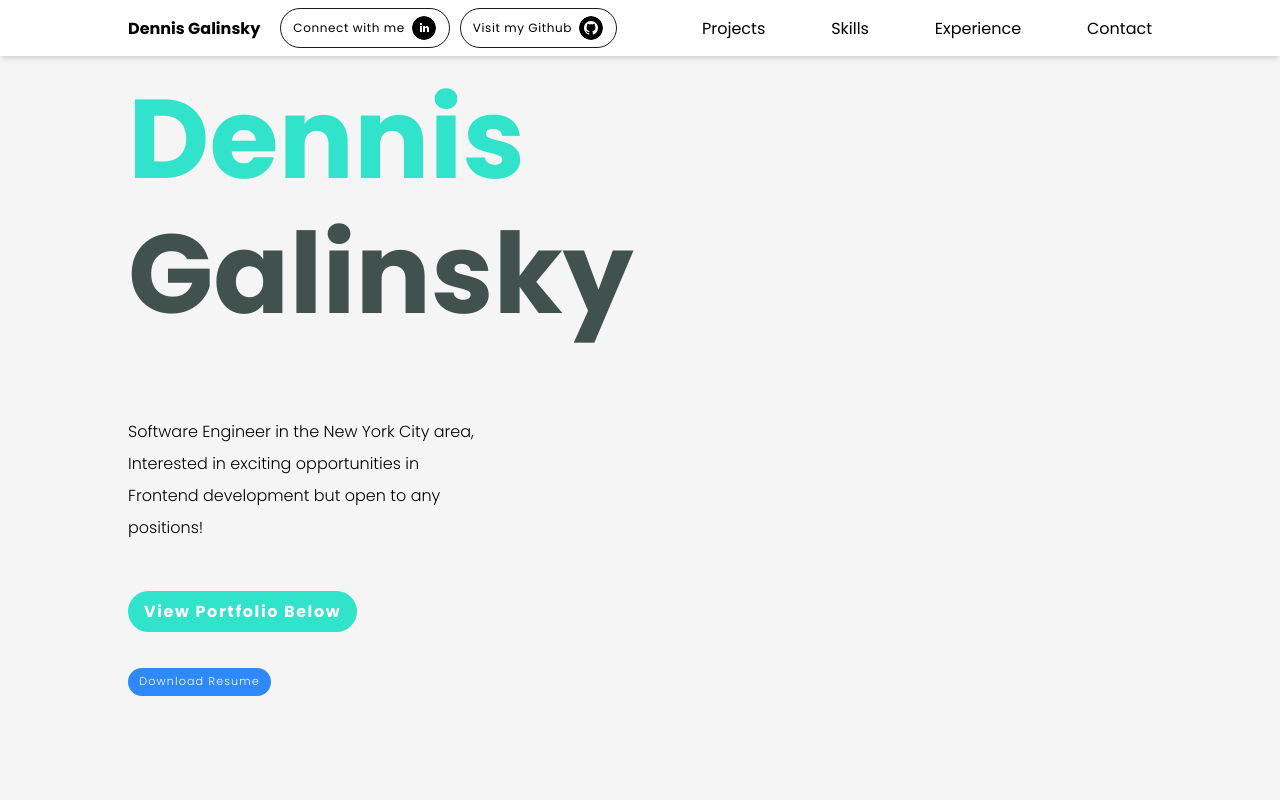
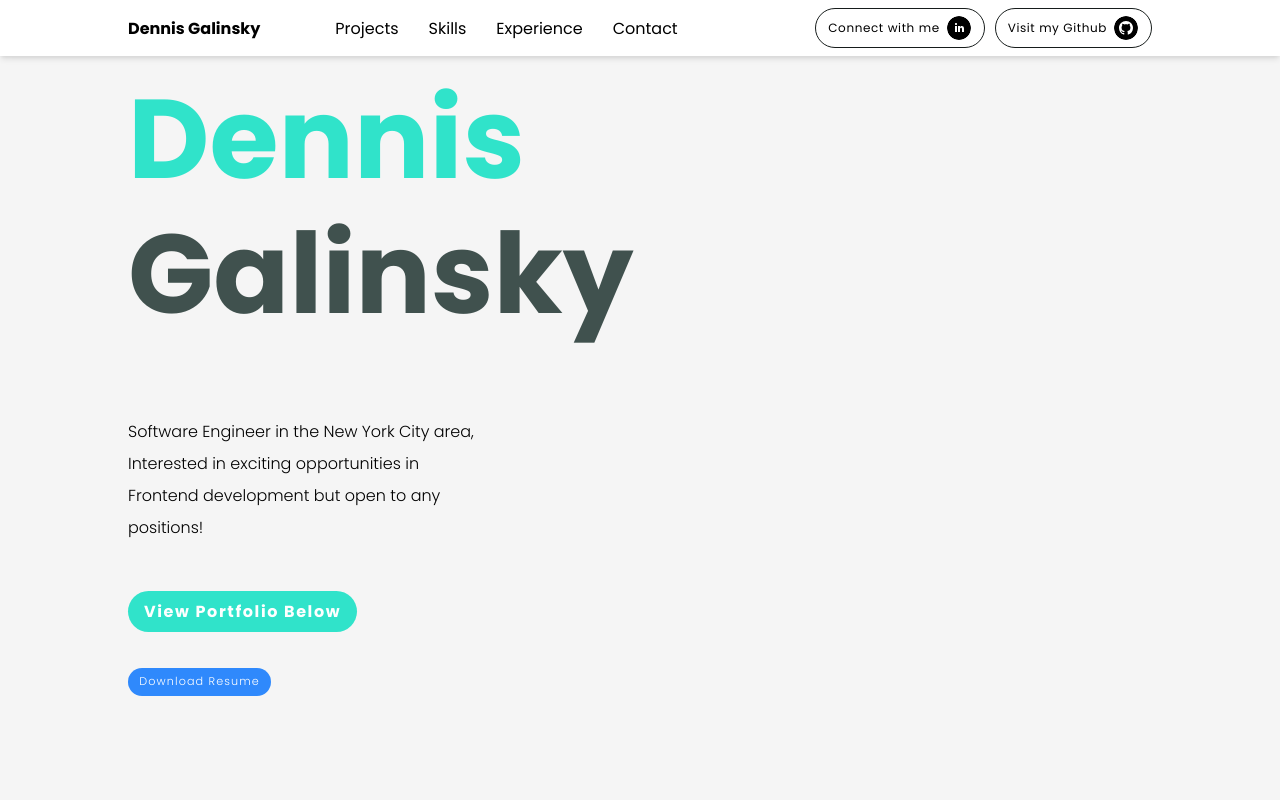
Before and after one commit to dennis-bg/portfolio, a React (Create React App) app: page / in a window 1280 px wide. Shown: the top 800 px of the page. Built offline with nearby package versions, Linux system fonts and the light colour scheme.

Commit message:
change navbar orienation

```diff
--- a/src/components/common/container/linkButton/styles.module.css
+++ b/src/components/common/container/linkButton/styles.module.css
@@ -2,7 +2,7 @@
     cursor: pointer;
     display: flex;
     align-items: center;
-    margin-right: 10px;
+    margin-left: 10px;
     text-decoration: none;
     border-radius: 5em;
     border: 1px solid var(--black);
--- a/src/components/navbar/index.jsx
+++ b/src/components/navbar/index.jsx
@@ -11,20 +11,9 @@ export const Navbar = () => (
 
 
      <Container>
+
       <div className={styles.links}>
       <h5>Dennis Galinsky</h5>
-              <LinkButton
-                link={"https://www.linkedin.com/in/dennis-galinsky-a1b406150/"}
-                text={"Connect with me"}
-                svg={SmallLinkInSVG}
-              />
-              <LinkButton
-                link={"https://github.com/dennis-bg"}
-                text={"Visit my Github"}
-                svg={SmallGithubSVG}
-              />
-          </div>
-
 
 <nav>
     <ul>
@@ -46,6 +35,20 @@ export const Navbar = () => (
 
 
 </nav>
+      </div>
+
+        <div className={styles.links}>
+              <LinkButton
+                link={"https://www.linkedin.com/in/dennis-galinsky-a1b406150/"}
+                text={"Connect with me"}
+                svg={SmallLinkInSVG}
+              />
+              <LinkButton
+                link={"https://github.com/dennis-bg"}
+                text={"Visit my Github"}
+                svg={SmallGithubSVG}
+              />
+          </div>
      </Container>
 
 
--- a/src/components/navbar/styles.module.css
+++ b/src/components/navbar/styles.module.css
@@ -48,8 +48,9 @@
   .navBar .links {
     display: flex;
     flex-direction: row;
-    justify-content: space-between;
+    /* justify-content: space-between; */
     align-items: center;
+    /* width: 100% */
   }
 
   .navBar > div > div {
@@ -71,7 +72,7 @@
     height: 100%;
     display: flex;
     flex-direction: row;
-    justify-content: flex-end;
+    /* justify-content: flex-end; */
   }
 
   .navBar ul {
@@ -83,7 +84,7 @@
     width: 100%;
     margin: 0;
     /* min-width: 350px; */
-    max-width: 450px;
+    /* max-width: 450px; */
   }
 
   .navBar li {
@@ -91,6 +92,7 @@
     display: flex;
     align-items: center;
     justify-content: center;
+    margin: 0px 15px;
   }
 
   .navBar li a {
```
Lines whose indentation alone changed are shown as unchanged.
